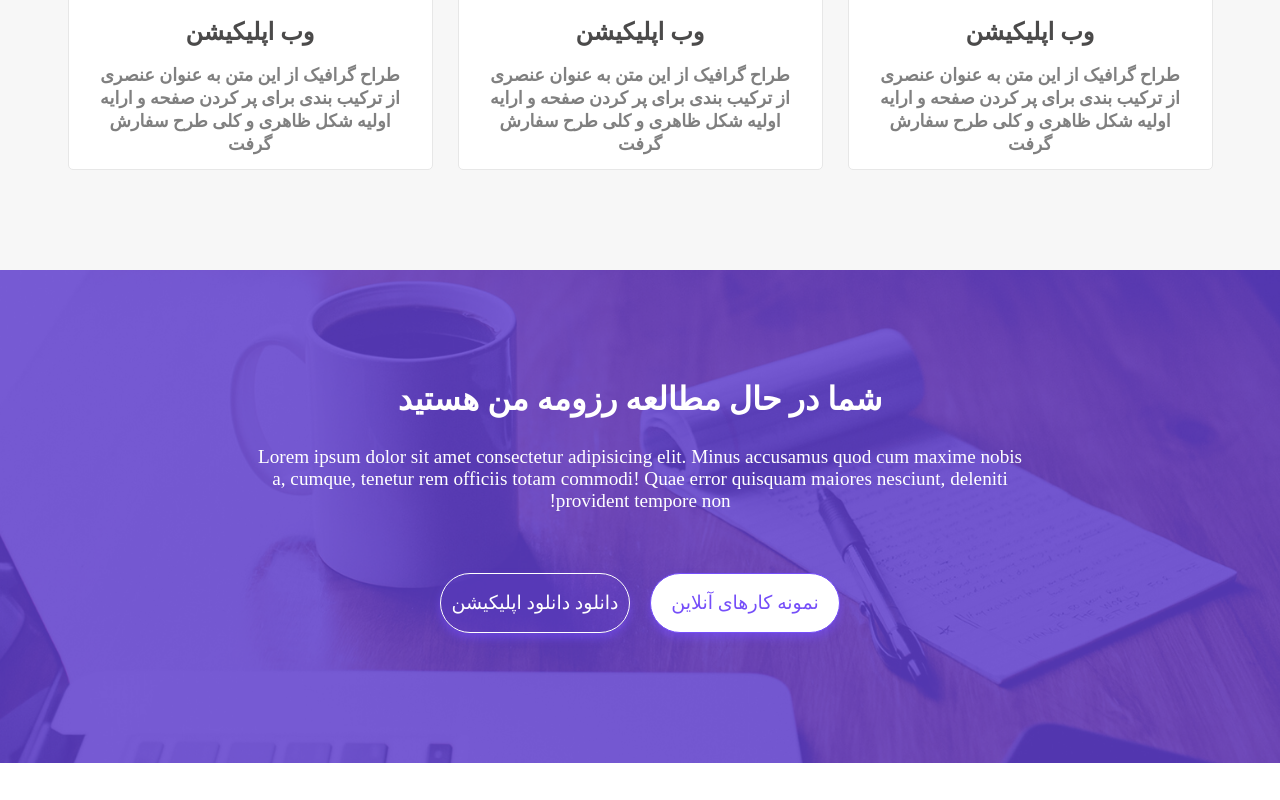
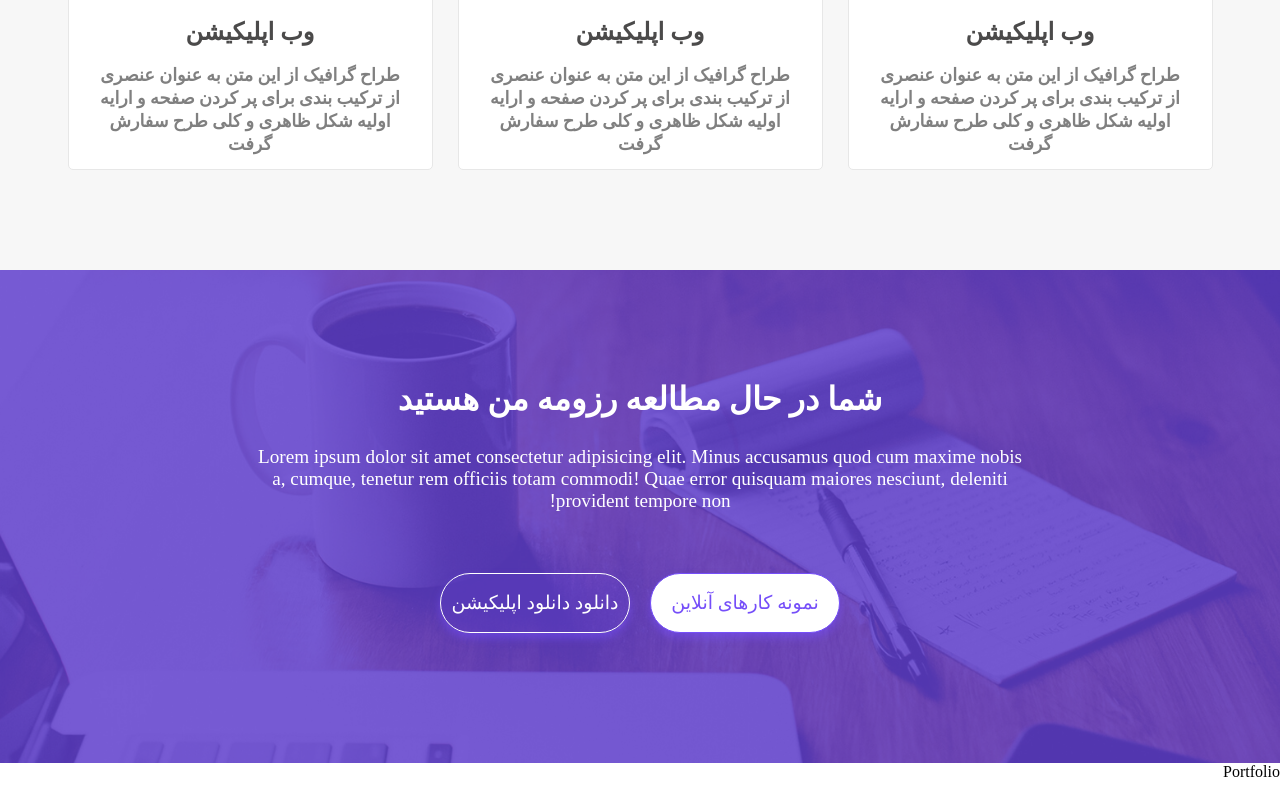
Before and after one commit to Mousavi-69/Resumes, a Vue app: page / in a window 1280 px wide. Shown: the part 1970-2770 px from the top of the page. Built offline with nearby package versions, Linux system fonts and the light colour scheme.

Commit message:
add MyPortfolio in Main page

```diff
--- a/src/pages/Main_page.vue
+++ b/src/pages/Main_page.vue
@@ -5,25 +5,26 @@
     <AboutMe></AboutMe>
     <MyService></MyService>
     <SectionResume></SectionResume>
+    <MyPortfolio></MyPortfolio>
 
     <!-- <fa :icon="['fab', 'telegram-plane']"/> -->
-
   </div>
 </template>
 <script setup lang="ts">
-import headerVue from '@/components/Header.vue';
-import IntroductionVue from '@/components/Introduction.vue';
-import AboutMe from '@/components/AboutMe.vue';
-import MyService from '@/components/MyService.vue';
-import SectionResume from '@/components/SectionResume.vue';
+import headerVue from "@/components/Header.vue";
+import IntroductionVue from "@/components/Introduction.vue";
+import AboutMe from "@/components/AboutMe.vue";
+import MyService from "@/components/MyService.vue";
+import SectionResume from "@/components/SectionResume.vue";
+import MyPortfolio from "@/components/MyPortfolio.vue";
 </script>
 <style scoped lang="scss">
-.header{
+.header {
   position: fixed;
   width: 100%;
   z-index: 50;
 }
-.IntroductionVue{
+.IntroductionVue {
   padding-top: 125px;
 }
 </style>
```
Lines whose indentation alone changed are shown as unchanged.
